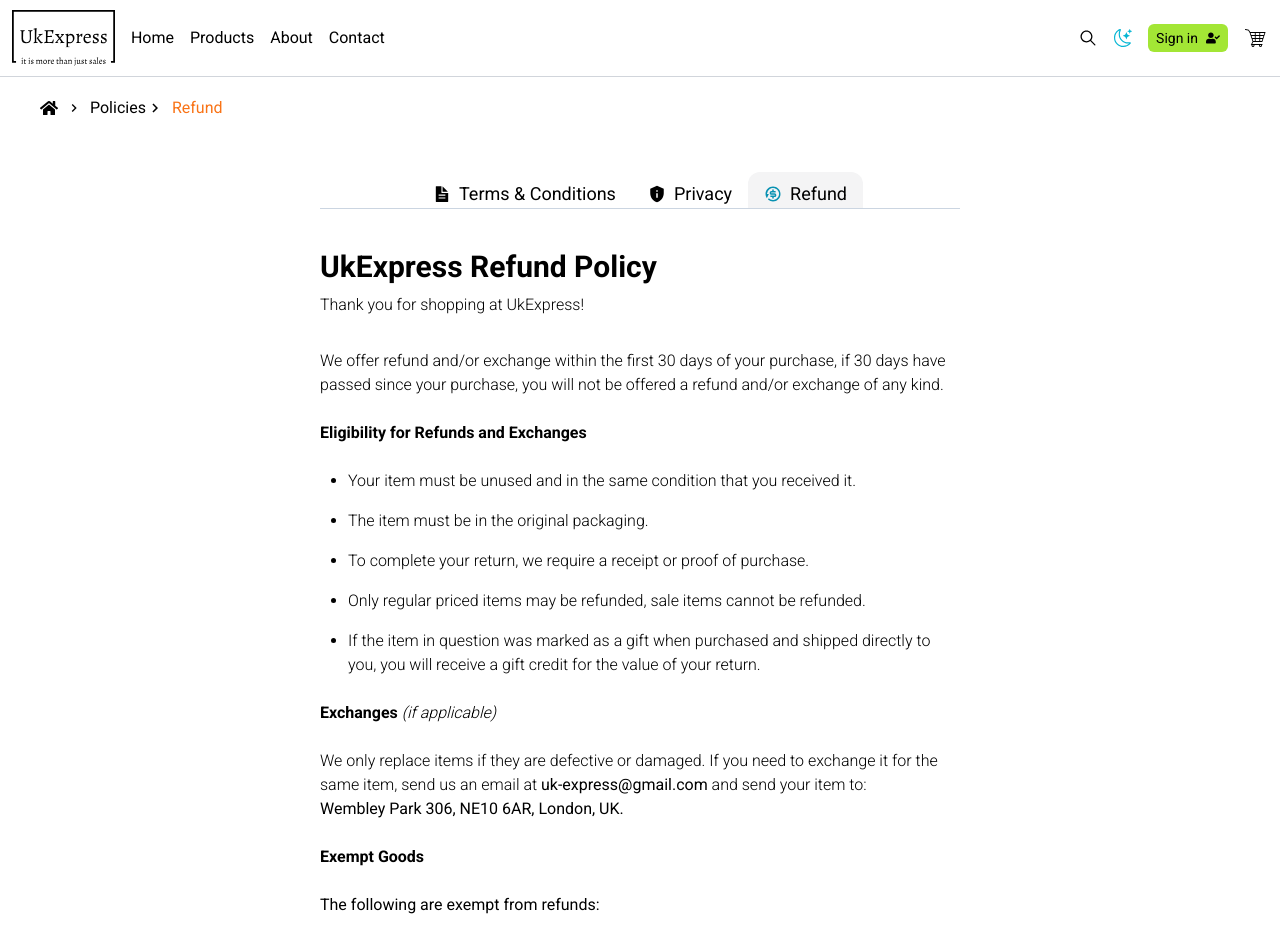
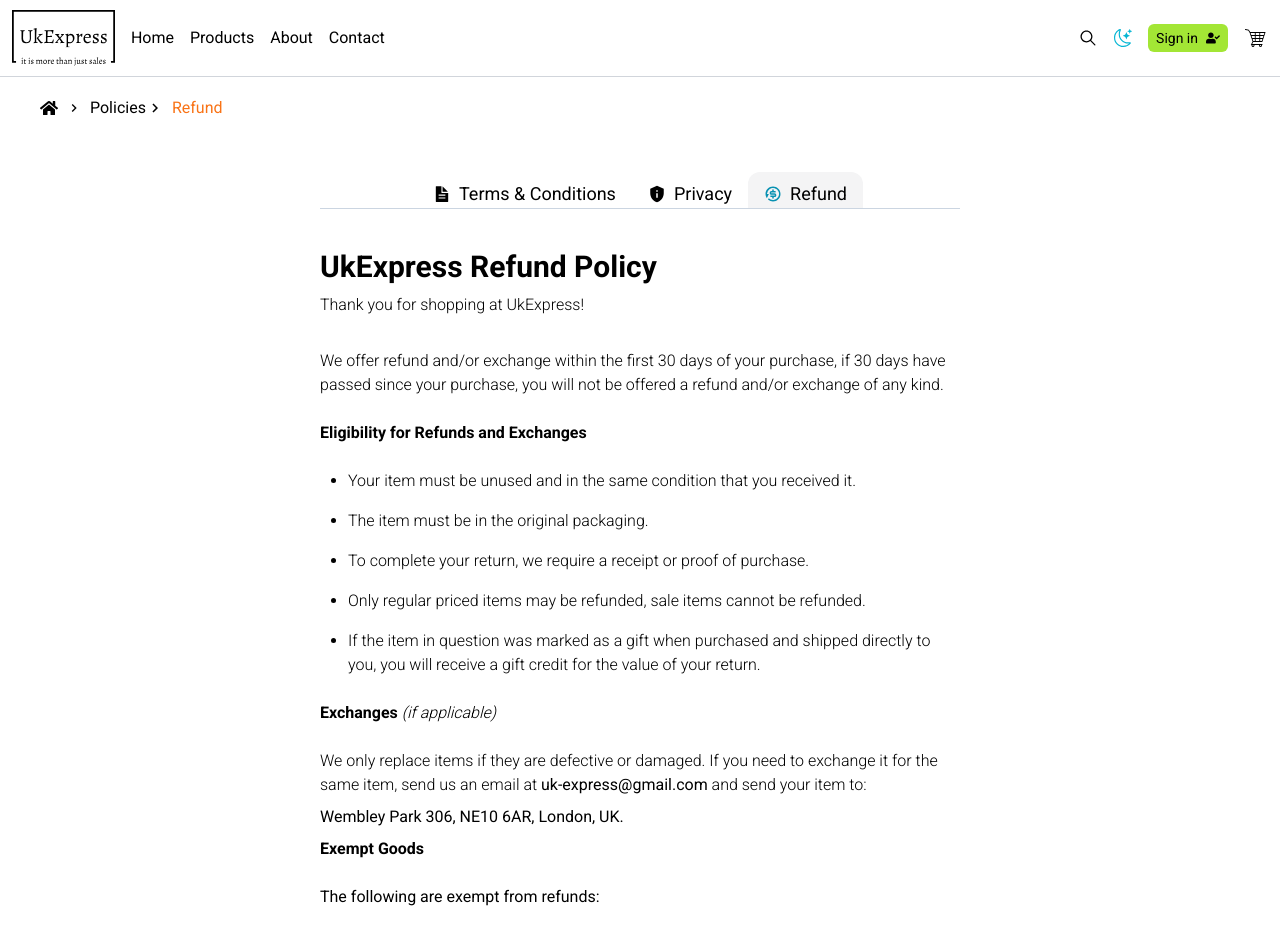
Before and after one commit to NDraganov/uk-express, a React (Vite) app: page /policies/refund in a window 1280 px wide. Shown: the top 944 px of the page. Built offline with nearby package versions, Linux system fonts and the light colour scheme.

Commit message:
Correct the address being nested in the paragraph

```diff
--- a/src/features/policies/policies-links/Refund.tsx
+++ b/src/features/policies/policies-links/Refund.tsx
@@ -44,7 +44,7 @@ export default function Refund() {
         <h3 className="py-2 font-semibold dark:text-white">
           Exchanges <span className="font-light italic">(if applicable)</span>
         </h3>
-        <p className="py-4 font-light">
+        <p className="pt-4 font-light">
           We only replace items if they are defective or damaged. If you need to
           exchange it for the same item, send us an email at{" "}
           <NavLink
@@ -54,10 +54,10 @@ export default function Refund() {
             uk-express@gmail.com
           </NavLink>{" "}
           and send your item to:{" "}
-          <address className="font-normal not-italic dark:text-slate-200">
-            Wembley Park 306, NE10 6AR, London, UK.
-          </address>
         </p>
+        <address className="pt-2 font-normal not-italic dark:text-slate-200">
+          Wembley Park 306, NE10 6AR, London, UK.
+        </address>
       </div>
 
       <div>
--- a/src/features/policies/policies-links/TermsAndConditions.tsx
+++ b/src/features/policies/policies-links/TermsAndConditions.tsx
@@ -11,12 +11,12 @@ export default function TermsAndContions() {
           Welcome to UkExpress These terms and conditions outline the rules and
           regulations for the use of UkExpress’s Website.
         </p>
-        <p className="flex gap-2 py-2 font-light">
-          UkExpress is located at:{" "}
+        <div className="flex gap-2 py-2">
+          <p className="font-light">UkExpress is located at: </p>
           <address className="font-normal not-italic dark:text-slate-200">
             Wembley Park 306, NE10 6AR, London, UK
           </address>
-        </p>
+        </div>
       </div>
 
       <div>
--- a/src/pages/OrderConfirmationPage.tsx
+++ b/src/pages/OrderConfirmationPage.tsx
@@ -12,7 +12,7 @@ export default function OrderConfirmationPage() {
   const userName = user?.user_metadata.firstName.toUpperCase();
 
   return (
-    <main className="mx-4 sm:mx-28 sm:mt-10">
+    <main className="mx-4 min-h-screen sm:mx-28 sm:mt-10">
       <div className="flex flex-col items-baseline justify-between sm:flex-row">
         <div className="sm:w-2/3">
           <h1 className="text-lg font-light">
```
